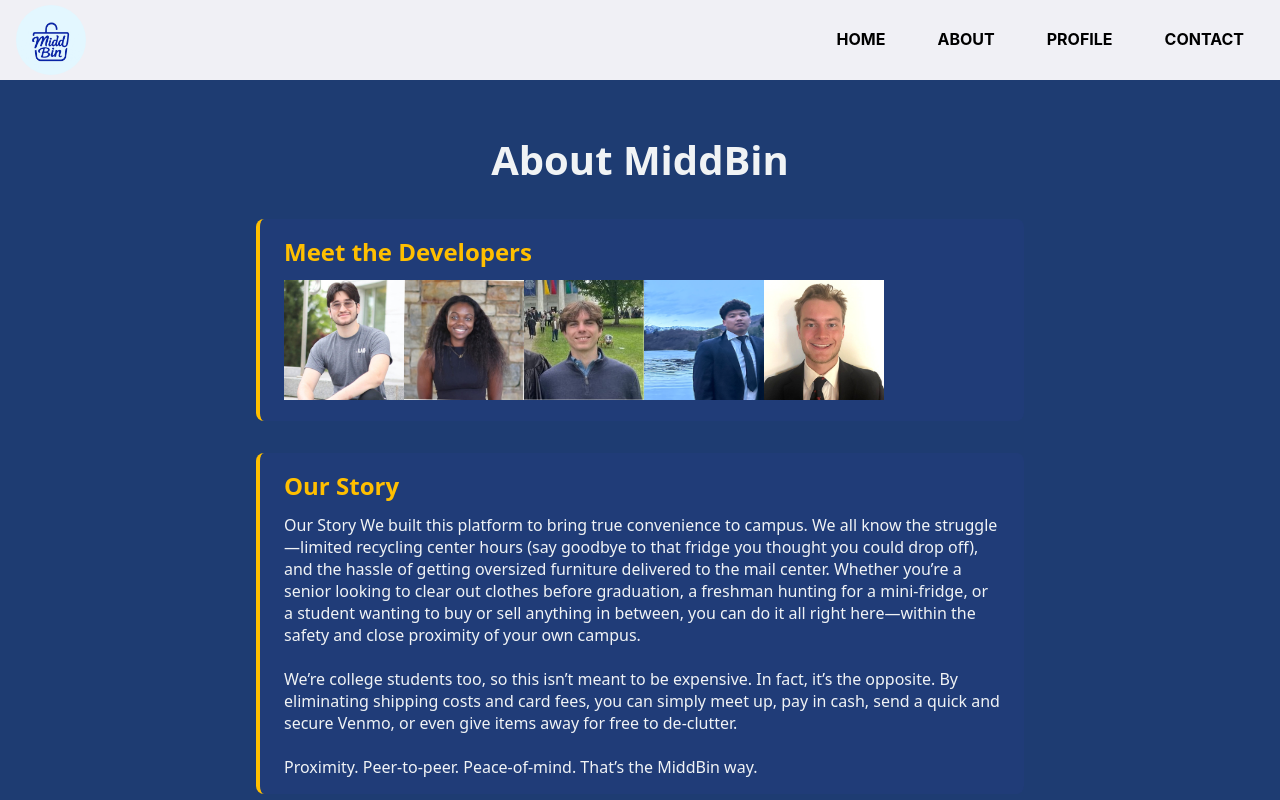
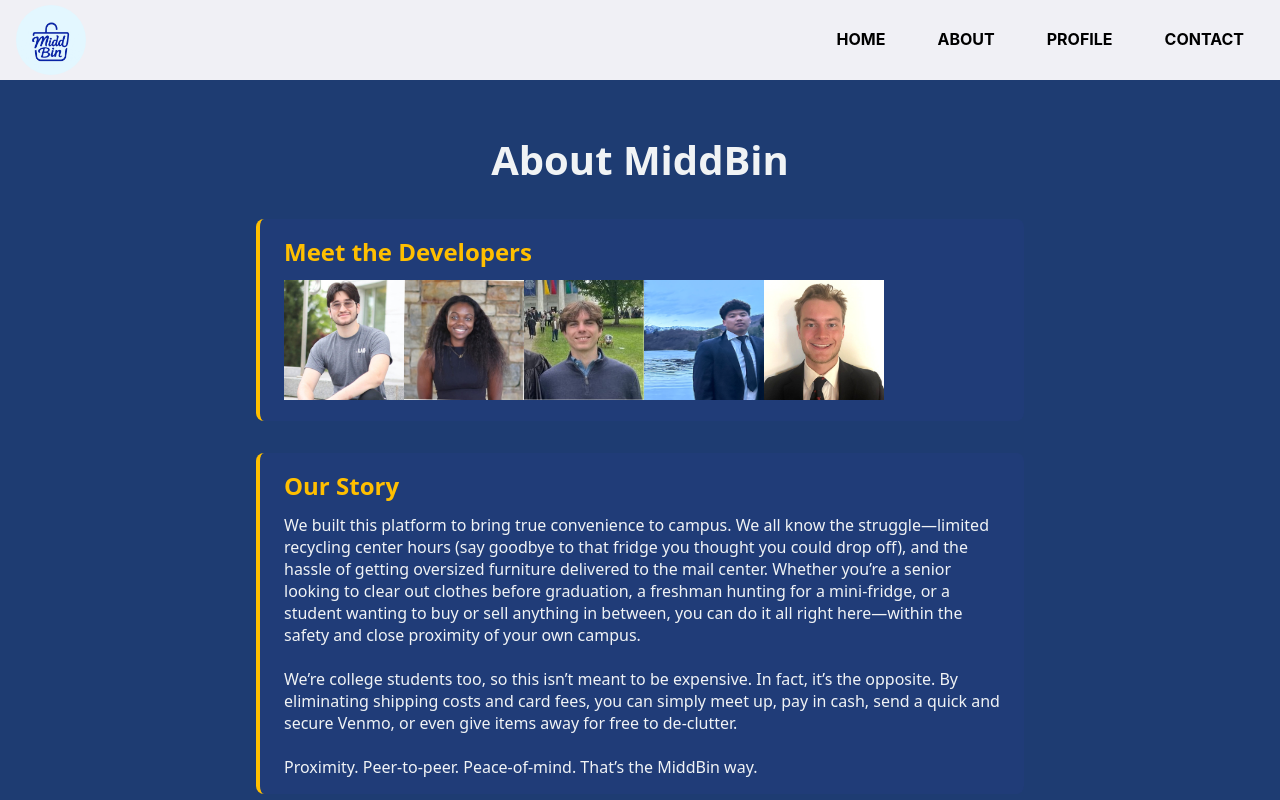
Before and after one commit to SEBAS0078/MiddBin, a Next.js app: page /about in a window 1280 px wide. Shown: the top 800 px of the page. Built offline with nearby package versions, Linux system fonts and the light colour scheme; no server answers.

Commit message:
fixed a type in about page

```diff
--- a/src/pages/about.tsx
+++ b/src/pages/about.tsx
@@ -52,14 +52,14 @@
       <section className={styles.section}>
         <h2 className={styles.subHeader}>Our Story</h2>
         <p>
-          Our Story We built this platform to bring true convenience to campus.
-          We all know the struggle—limited recycling center hours (say goodbye
-          to that fridge you thought you could drop off), and the hassle of
-          getting oversized furniture delivered to the mail center. Whether
-          you’re a senior looking to clear out clothes before graduation, a
-          freshman hunting for a mini-fridge, or a student wanting to buy or
-          sell anything in between, you can do it all right here—within the
-          safety and close proximity of your own campus.
+          We built this platform to bring true convenience to campus. We all
+          know the struggle—limited recycling center hours (say goodbye to that
+          fridge you thought you could drop off), and the hassle of getting
+          oversized furniture delivered to the mail center. Whether you’re a
+          senior looking to clear out clothes before graduation, a freshman
+          hunting for a mini-fridge, or a student wanting to buy or sell
+          anything in between, you can do it all right here—within the safety
+          and close proximity of your own campus.
           <br />
           <br />
           We’re college students too, so this isn’t meant to be expensive. In
```
